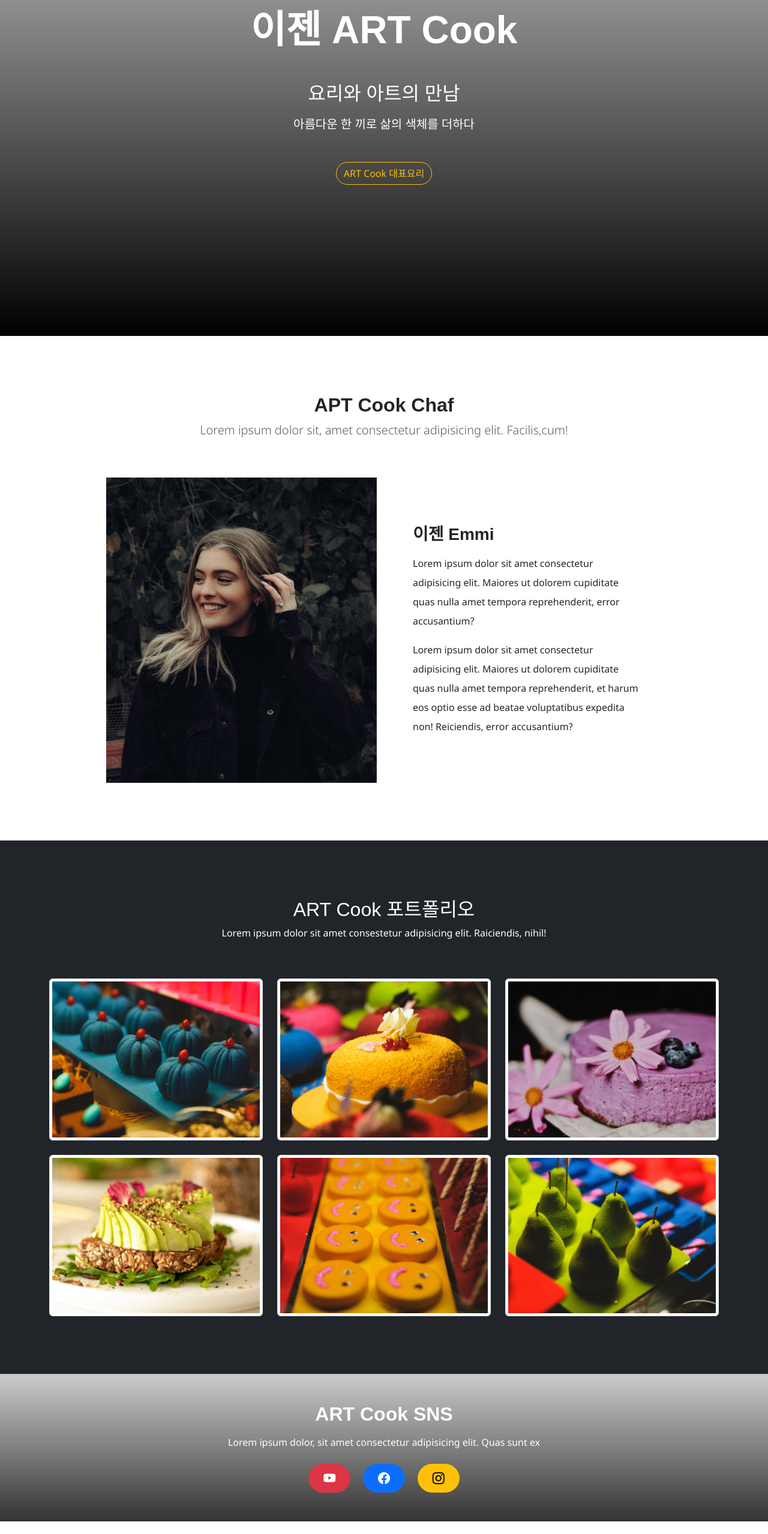
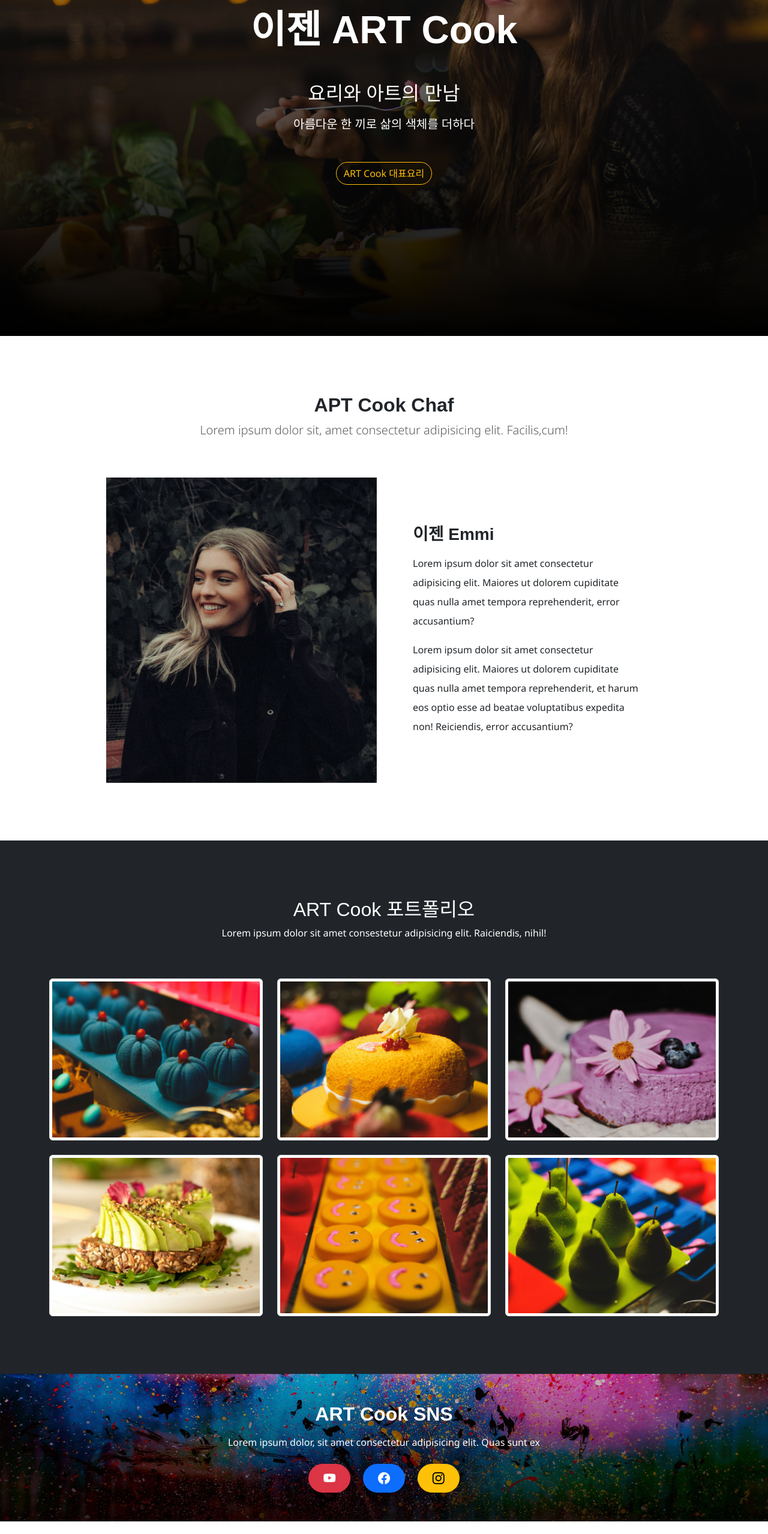
Before and after one commit to h4151515/artcook, a plain HTML site: page index.html in a window 1280 px wide. Shown: the part 240-2797 px from the top of the page at 60% size. Drawn offline with nearby package versions, Linux system fonts and the light colour scheme; a web font is replaced by a local one.

Commit message:
Add files via upload

```diff
--- a/css/style.css
+++ b/css/style.css
@@ -15,7 +15,7 @@ h1, h2, h3, h4, .gugi-font {
 }
 
 header {
-    background-image: linear-gradient(to top, rgba(0,0,0,8), rgba(0,0,0,0.2)), url('./images/main-bg.jpg');
+    background-image: linear-gradient(to top, rgba(0,0,0,8), rgba(0,0,0,0.2)), url('../images/main-bg.jpg');
     background-size: cover;
     background-position: center top;
 }
@@ -27,7 +27,7 @@ header {
 }
 
 #sns-links {
-    background-image: linear-gradient(to top, rgba(0,0,0,0.8), rgba(0,0,0,0.2)), url('./images/sns-bg.jpg');
+    background-image: linear-gradient(to top, rgba(0,0,0,0.8), rgba(0,0,0,0.2)), url('../images/sns-bg.jpg');
     background-size: cover;
     background-position: center;
     background-attachment: fixed;
@@ -46,7 +46,7 @@ header {
 }
 /*뉴스*/
 #news-links {
-    background-image: linear-gradient(to top, rgba(0,0,0,0.5), rgba(0,0,0,0.2)), url('./images/news-bg.jpg');
+    background-image: linear-gradient(to top, rgba(0,0,0,0.5), rgba(0,0,0,0.2)), url('../images/news-bg.jpg');
     background-size: cover;
     background-position: center;
     background-attachment: fixed;
```
